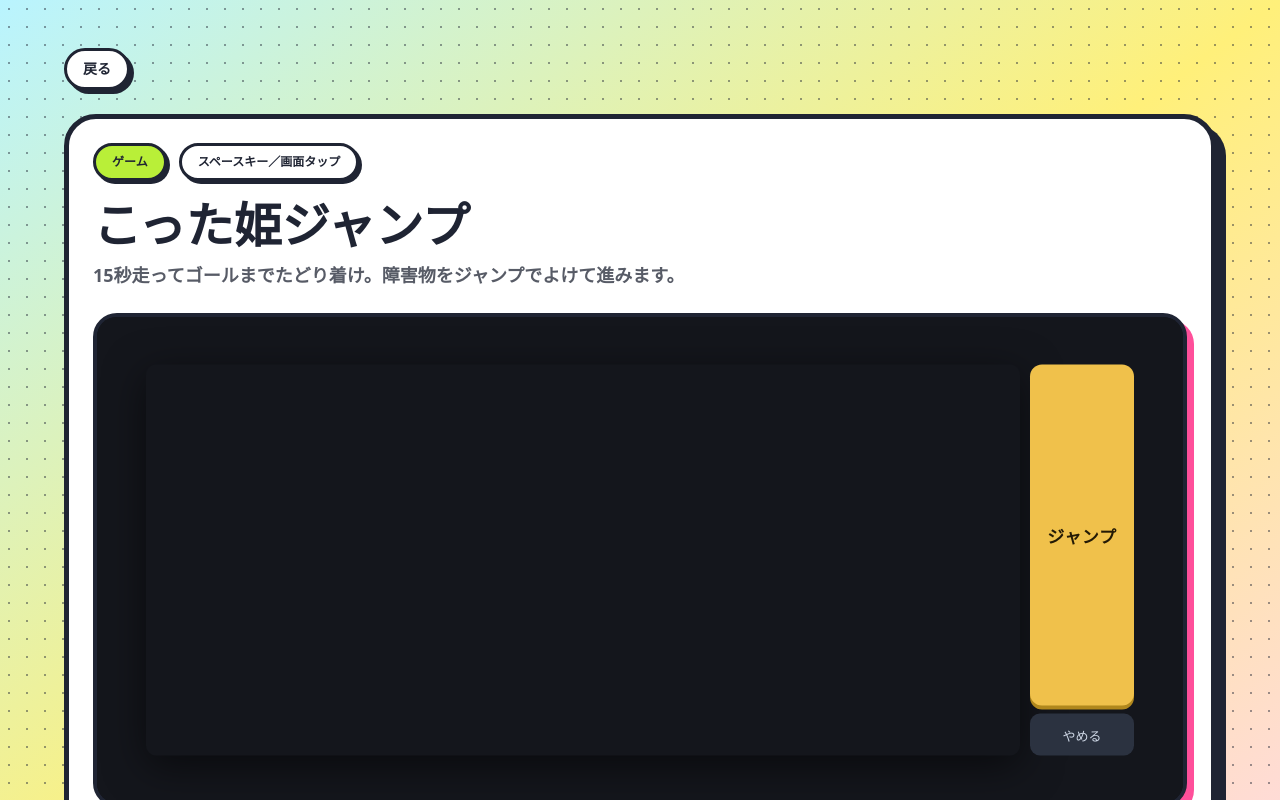
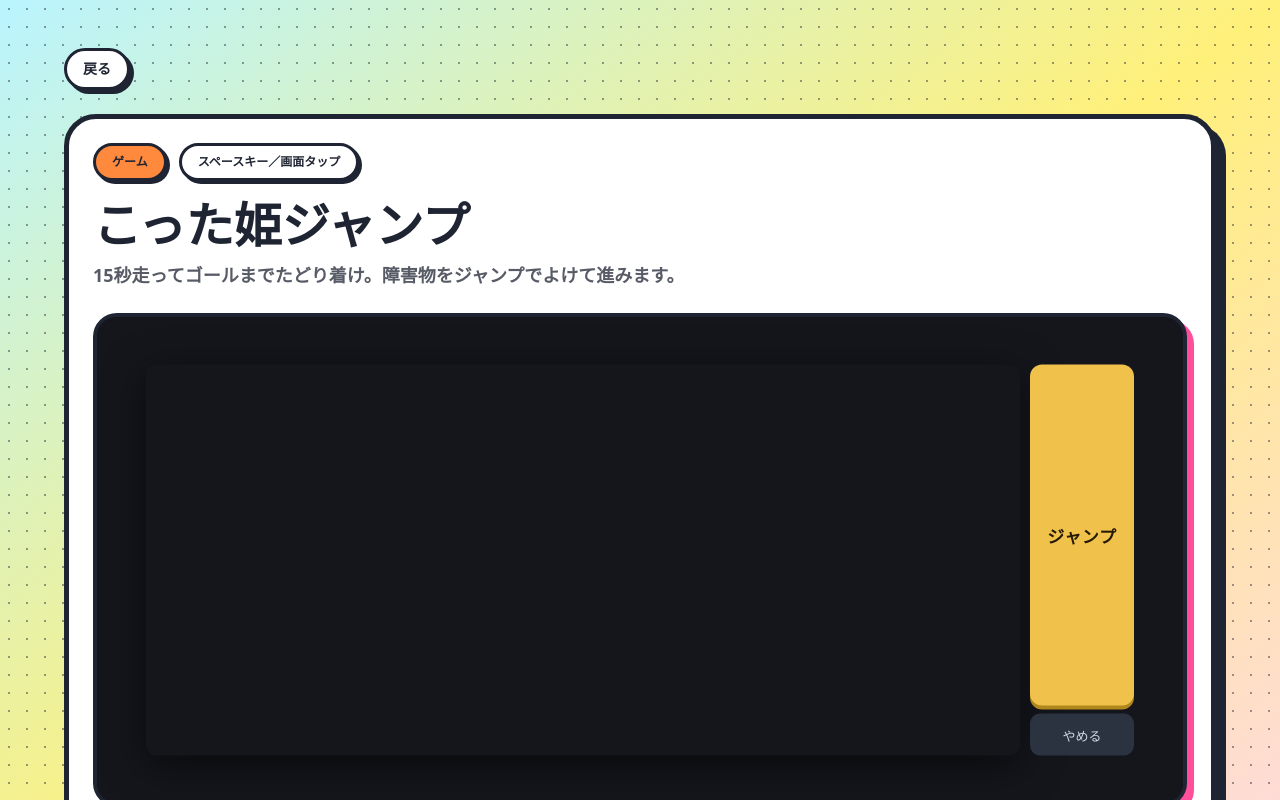
Before and after one commit to kotta1020/Portfolio, a Next.js app: page /games/kotta-hime-jump in a window 1280 px wide. Shown: the top 800 px of the page. Built offline with nearby package versions, Linux system fonts and the light colour scheme.

Commit message:
ゲームのカテゴリー色をオレンジに変更

```diff
--- a/app/games/kotta-hime-jump/page.tsx
+++ b/app/games/kotta-hime-jump/page.tsx
@@ -21,7 +21,7 @@ export default function KottaHimeJumpPage() {
 
           <article className="rounded-[2rem] border-[5px] border-ink bg-white p-4 shadow-[10px_10px_0_#1f2433] sm:p-6">
             <div className="mb-5 flex flex-wrap items-center gap-3">
-              <span className="rounded-full border-3 border-ink bg-limepop px-4 py-2 text-xs font-black shadow-[3px_3px_0_#1f2433]">
+              <span className="rounded-full border-3 border-ink bg-[#ff8a3d] px-4 py-2 text-xs font-black shadow-[3px_3px_0_#1f2433]">
                 ゲーム
               </span>
               <span className="rounded-full border-3 border-ink bg-white px-4 py-2 text-xs font-black shadow-[3px_3px_0_#1f2433]">
--- a/app/works/page.tsx
+++ b/app/works/page.tsx
@@ -12,7 +12,7 @@ function categoryColorClass(category: string) {
     case "コンテスト作品":
       return "bg-grape text-white";
     case "ゲーム":
-      return "bg-limepop";
+      return "bg-[#ff8a3d]";
     default:
       return "bg-white";
   }
```
